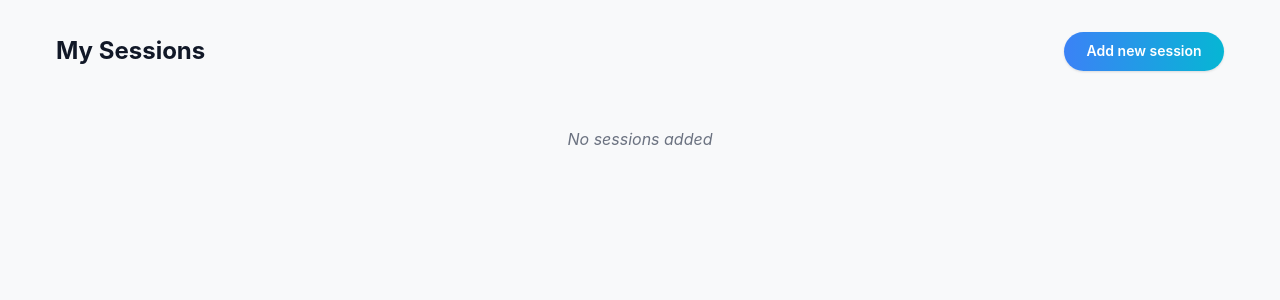
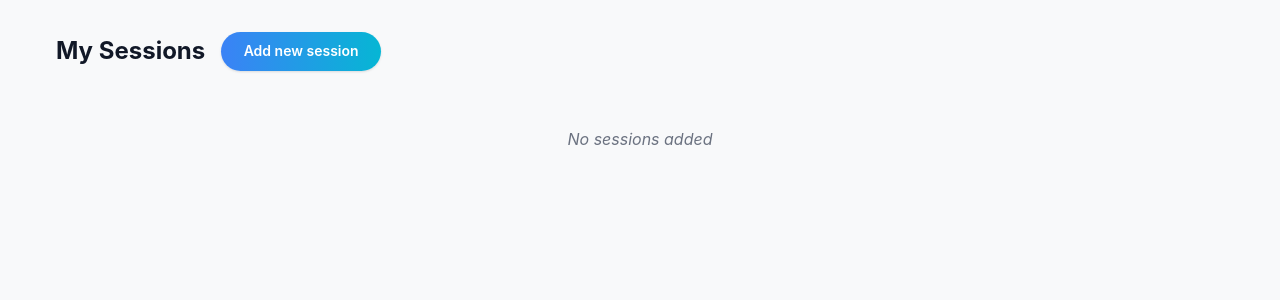
Before and after one commit to mjkork/my-repo-name, a Django app: page /mysessions/ in a window 1280 px wide. Shown: the part 129-429 px from the top of the page. Run offline with Django 5.2, Linux system fonts and the light colour scheme; data that the repository does not hold is empty.

Commit message:
before page-heading fix

```diff
--- a/static/css/main.css
+++ b/static/css/main.css
@@ -325,19 +325,23 @@ body {
     background: #fee2e2;
 }
 
-/* ---- My Bows page ---- */
-.bows-page { padding: var(--sp-8) 0; }
-
-.bows-page-header {
+/* ---- Page heading row (heading + primary action button, LEFT-ALIGNED together) ----
+ * Use this class on any page that pairs a heading with an action button.
+ * NEVER use justify-content: space-between or margin-left: auto here —
+ * the heading and its action should feel paired, not pushed to opposite edges. */
+.page-heading-row {
     display: flex;
     align-items: center;
-    justify-content: space-between;
+    gap: var(--sp-4);
     margin-bottom: var(--sp-6);
 }
-.bows-page-header h1 {
+.page-heading-row h1 {
     font-size: var(--text-2xl);
     font-weight: 700;
 }
+
+/* ---- My Bows page ---- */
+.bows-page { padding: var(--sp-8) 0; }
 
 .bow-list {
     list-style: none;
@@ -408,17 +412,6 @@ body {
 /* ---- My Sessions page ---- */
 .sessions-page { padding: var(--sp-8) 0; }
 
-.sessions-page-header {
-    display: flex;
-    align-items: center;
-    justify-content: space-between;
-    margin-bottom: var(--sp-6);
-}
-.sessions-page-header h1 {
-    font-size: var(--text-2xl);
-    font-weight: 700;
-}
-
 .session-list {
     list-style: none;
     background: var(--color-bg-card);
--- a/templates/equipment/mybows.html
+++ b/templates/equipment/mybows.html
@@ -5,7 +5,7 @@
 {% block content %}
 <div class="bows-page">
 
-    <div class="bows-page-header">
+    <div class="page-heading-row">
         <h1>My Bows</h1>
         <button type="button" class="btn btn-primary" id="open-add-bow">Add new bow</button>
     </div>
--- a/templates/sessions/mysessions.html
+++ b/templates/sessions/mysessions.html
@@ -5,7 +5,7 @@
 {% block content %}
 <div class="sessions-page">
 
-    <div class="sessions-page-header">
+    <div class="page-heading-row">
         <h1>My Sessions</h1>
         <button type="button" class="btn btn-primary" id="open-add-session">Add new session</button>
     </div>
```
Also changed, not shown: PROJECT_NOTES.md (+10 -0 lines).
